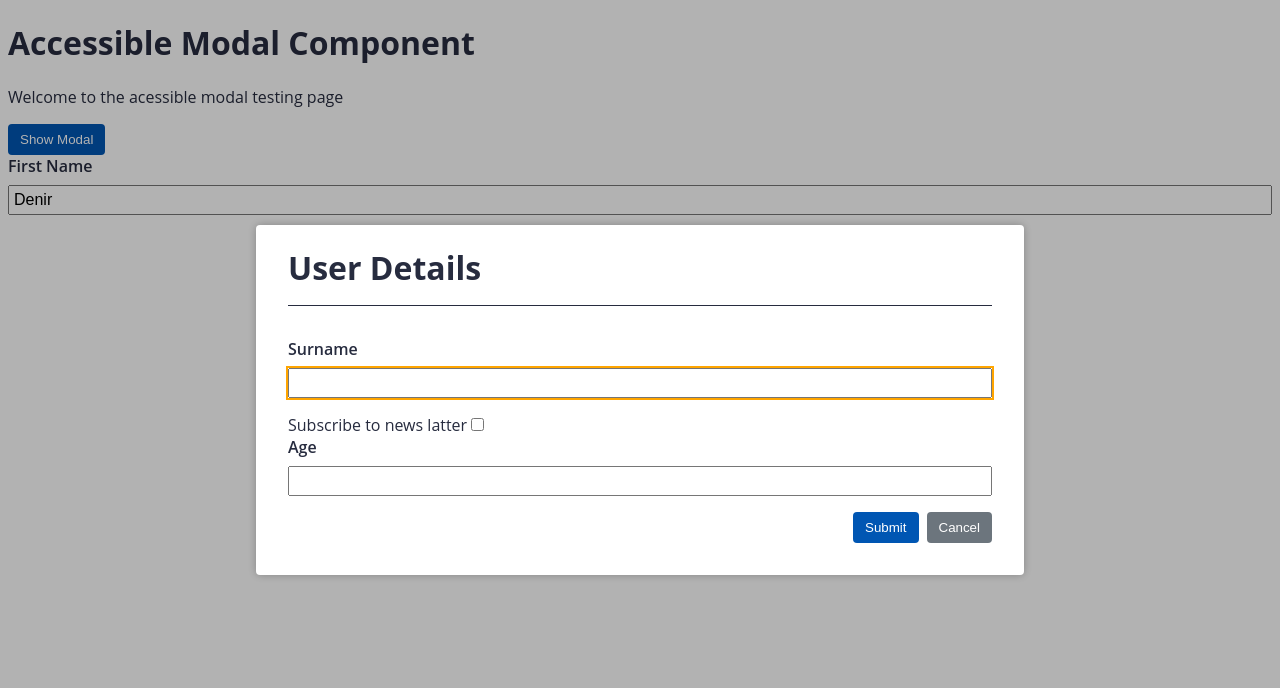
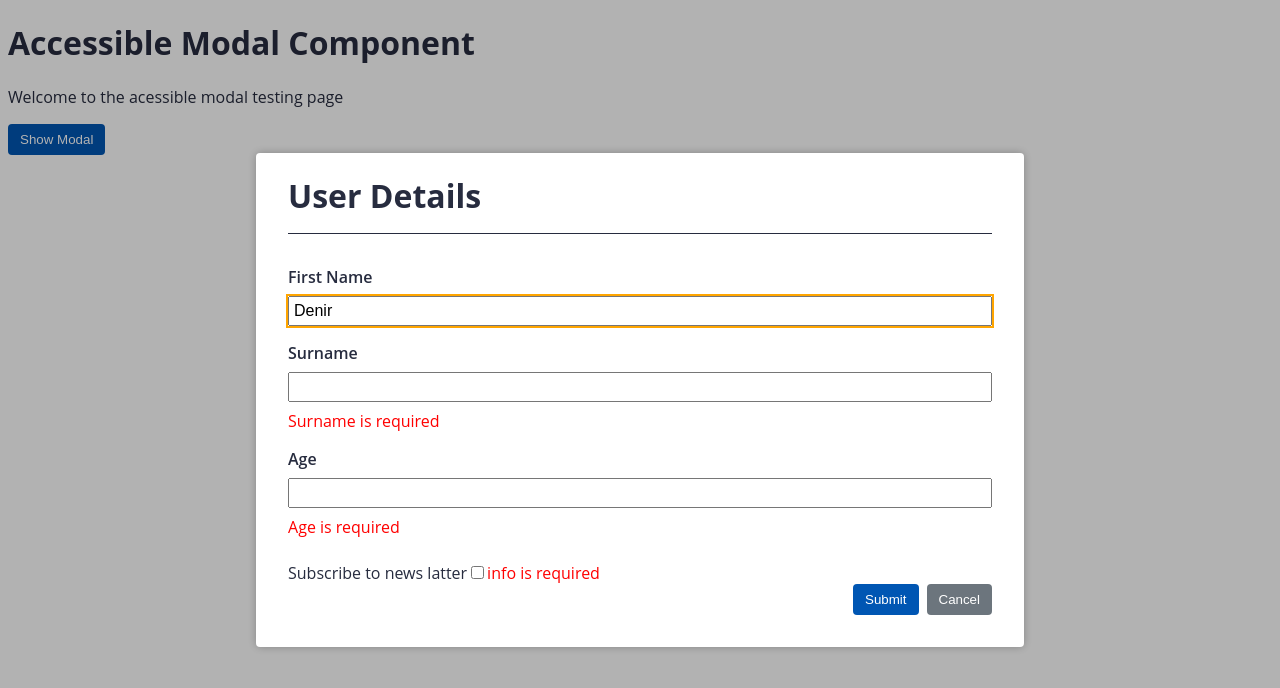
Before and after one commit to denirjr/Accessible-Modal-Ng, an Angular app: page / in a window 1280 px wide. Both pictures are taken after a click on the button "Show Modal". Shown: the top 688 px of the page. Built offline with nearby package versions, Linux system fonts and the light colour scheme.

Commit message:
end project

```diff
--- a/src/app/app.component.html
+++ b/src/app/app.component.html
@@ -5,28 +5,85 @@
   Show Modal
 </button>
 
+<ng-template #modal>
+  <form [formGroup]="form" (ngSubmit)="submit()">
     <div class="form-field">
       <label for="firstName">First Name</label>
-  <input id="firstName" [(value)]="firstName" />
+      <input
+        aria-describedby="firstname-error"
+        [attr.aria-invalid]="form.get('firstName').invalid"
+        formControlName="firstName"
+        id="firstName"
+      />
+      <span
+        id="firstname-error"
+        class="validation-error"
+        *ngIf="form.get('firstName')?.errors?.required"
+      >
+        First name is required
+      </span>
     </div>
 
-<ng-template #modal>
     <div class="form-field">
       <label for="surname">Surname</label>
-    <input id="surname" />
+      <input
+        aria-describedby="surname-error"
+        [attr.aria-invalid]="form.get('surname').invalid"
+        formControlName="surname"
+        id="surname"
+      />
+      <span
+        id="surname-error"
+        class="validation-error"
+        *ngIf="form.get('surname')?.errors?.required"
+      >
+        Surname is required
+      </span>
+    </div>
+
+    <div class="form-field">
+      <label for="age">Age</label>
+      <input
+        aria-describedby="age-error"
+        [attr.aria-invalid]="form.get('age').invalid"
+        formControlName="age"
+        id="age"
+      />
+      <span
+        id="age-error"
+        class="validation-error"
+        *ngIf="form.get('age')?.errors?.required"
+      >
+        Age is required
+      </span>
     </div>
 
     <label for="ifo">Subscribe to news latter</label>
-  <input id="info" type="checkbox" (change)="info = !info" />
+    <input
+      aria-describedby="info-error"
+      [attr.aria-invalid]="form.get('info').invalid"
+      formControlName="info"
+      id="info"
+      type="checkbox"
+      (change)="info = !info"
+    />
+    <span
+      id="info-error"
+      class="validation-error"
+      *ngIf="form.get('age')?.errors?.required"
+    >
+      info is required
+    </span>
     <p [@fade] *ngIf="info">Placeholder for more information</p>
 
-  <div class="form-field">
-    <label for="age">Age</label>
-    <input id="age" />
-  </div>
-
     <div class="button-group">
-    <button class="button button-primary" type="button">Submit</button>
+      <button
+        [attr.aria-disabled]="form.invalid"
+        class="button button-primary"
+        type="submit"
+      >
+        Submit
+      </button>
       <button
         class="button button-secondary"
         type="button"
@@ -35,4 +92,5 @@
         Cancel
       </button>
     </div>
+  </form>
 </ng-template>
--- a/src/app/app.component.ts
+++ b/src/app/app.component.ts
@@ -1,4 +1,5 @@
-import { Component, TemplateRef, ViewChild } from '@angular/core';
+import { Component, OnInit, TemplateRef, ViewChild } from '@angular/core';
+import { FormBuilder, FormGroup, Validators } from '@angular/forms';
 import { fade } from './shared/animations/fade';
 import { ModalService } from './shared/components/modal/modal/services/modal.service';
 import { ModalRef } from './shared/components/modal/models/model-ref';
@@ -9,20 +10,40 @@ import { ModalRef } from './shared/components/modal/models/model-ref';
   styleUrls: ['./app.component.scss'],
   animations: [fade],
 })
-export class AppComponent {
+export class AppComponent implements OnInit {
   @ViewChild('modal') public modalTempplateRef: TemplateRef<any>;
   title = 'a11y-p2';
   public firstName = 'Denir';
   public modalRef: ModalRef;
   public info = false;
+  public form: FormGroup;
 
-  constructor(private modalService: ModalService) {}
+  constructor(
+    private modalService: ModalService,
+    private formBuilder: FormBuilder
+  ) {}
+
+  ngOnInit(): void {
+    this.form = this.formBuilder.group({
+      firstName: ['Denir', Validators.required],
+      surname: ['', Validators.required],
+      age: ['', Validators.required],
+      info: [false],
+    });
+  }
 
   public show(): void {
     this.modalRef = this.modalService.open({
       templateRef: this.modalTempplateRef,
       title: 'User Details',
     });
+  }
 
+  public submit(): void {
+    if (this.form.invalid) {
+      return;
+    }
+    console.log(this.form.value);
+    this.modalRef.close();
   }
 }
--- a/src/app/app.module.ts
+++ b/src/app/app.module.ts
@@ -1,12 +1,11 @@
 import { NgModule } from '@angular/core';
+import { ReactiveFormsModule } from '@angular/forms';
 import { BrowserModule } from '@angular/platform-browser';
 import { BrowserAnimationsModule } from '@angular/platform-browser/animations';
 
 import { AppRoutingModule } from './app-routing.module';
 import { AppComponent } from './app.component';
 import { ModalModule } from './shared/components/modal/modal/modal.module';
-import { FocusTrapDirective } from './shared/directives/focus-trap/focus-trap.directive';
-import { FocusBackDirective } from './shared/directives/focus-back/focus-back.directive';
 
 @NgModule({
   declarations: [AppComponent],
@@ -15,6 +14,7 @@ import { FocusBackDirective } from './shared/directives/focus-back/focus-back.di
     BrowserModule,
     AppRoutingModule,
     BrowserAnimationsModule,
+    ReactiveFormsModule
   ],
   providers: [],
   bootstrap: [AppComponent],
--- a/src/app/shared/components/modal/modal/modal.component.html
+++ b/src/app/shared/components/modal/modal/modal.component.html
@@ -7,6 +7,9 @@
     appFocusTrap
     appFocusBack
     class="modal-content"
+    role="dialog"
+    aria-modal="true"
+    [attr.area-label]="config.title"
     (click)="$event.stopPropagation()"
   >
     <h1 class="modal-title">{{ config.title }}</h1>
```
Lines whose indentation alone changed are shown as unchanged.
